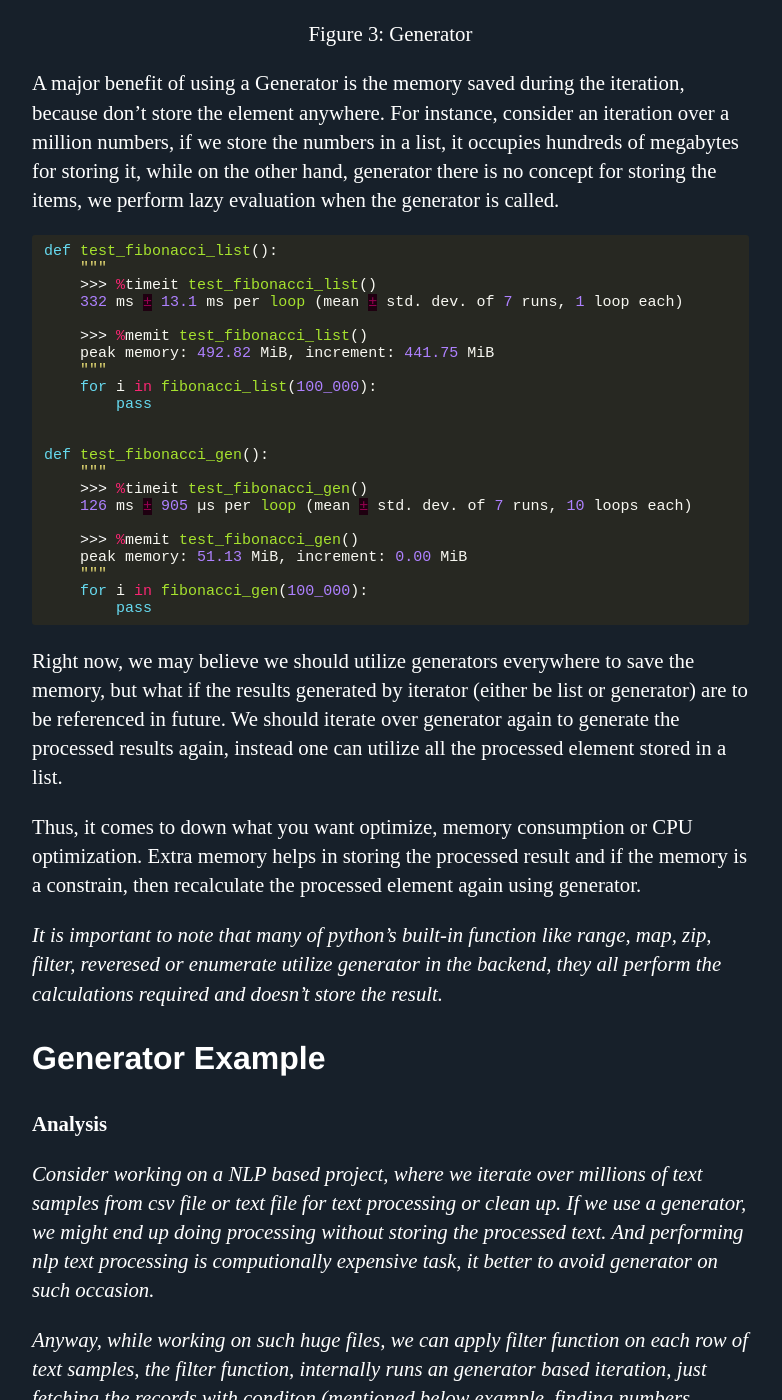
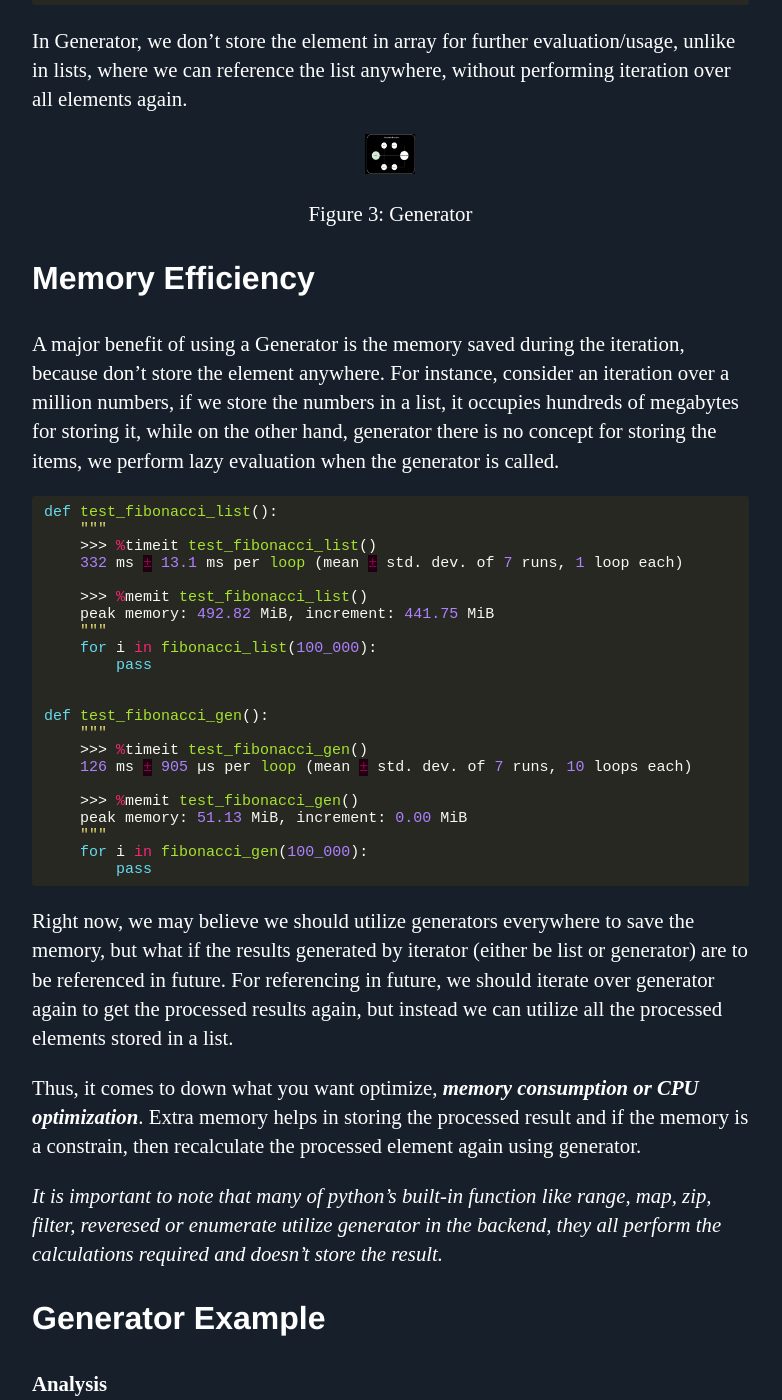
Before and after one commit to Mayurji/mayurji.github.io, a Jekyll site: the page built from _posts/2020-12-05-iterators_generators.md, in a window 1280 px wide and 1400 px high, scrolled down 1926 px. Shown: the whole window, without its empty margins (160-942 px from the left). Built offline with Jekyll 4.4.1, drawn with Linux system fonts in a browser that asks for light colours; comment, search, counter and statistics services are not loaded.

Commit message:
Update 2020-12-05-iterators_generators.md

````diff
--- a/_posts/2020-12-05-iterators_generators.md
+++ b/_posts/2020-12-05-iterators_generators.md
@@ -34,10 +36,9 @@
 ```
 
 <center>
-<img src="{{site.url}}/assets/images/iterators/iterators.png" class="post-body" style="zoom: 5%; background-color:#DCDCDC;" width="1000" height="600"/><br>
+<img src="{{site.url}}/assets/images/iterators/iterators.png" class="post-body" style="zoom: 5%; background-color:#DCDCDC;" width="1000" height="800"/><br>
 <p>Figure 1: Iterators</p>
 </center>
-
 
 *List iterator based fibonacci series*
 
@@ -67,9 +69,11 @@
 In Generator, we don't store the element in array for further evaluation/usage, unlike in lists, where we can reference the list anywhere, without performing iteration over all elements again.
 
 <center>
-<img src="{{site.url}}/assets/images/iterators/generator.png" class="post-body" style="zoom: 5%; background-color:#DCDCDC;" width="1000" height="600"/><br>
+<img src="{{site.url}}/assets/images/iterators/generator.png" class="post-body" style="zoom: 5%; background-color:#DCDCDC;" width="1000" height="800"/><br>
 <p>Figure 3: Generator</p>
 </center>
+
+### Memory Efficiency
 
 A major benefit of using a Generator is the memory saved during the iteration, because don't store the element anywhere. For instance, consider an iteration over a million numbers, if we store the numbers in a list, it occupies hundreds of megabytes for storing it, while on the other hand, generator there is no concept for storing the items, we perform lazy evaluation when the generator is called.
 
@@ -98,9 +102,9 @@
         pass
 ```
 
-Right now, we may believe we should utilize generators everywhere to save the memory, but what if the results generated by iterator (either be list or generator) are to be referenced in future. We should iterate over generator again to generate the processed results again, instead one can utilize all the processed element stored in a list.
+Right now, we may believe we should utilize generators everywhere to save the memory, but what if the results generated by iterator (either be list or generator) are to be referenced in future. For referencing in future, we should iterate over generator again to get the processed results again, but instead we can utilize all the processed elements stored in a list.
 
-Thus, it comes to down what you want optimize, memory consumption or CPU optimization. Extra memory helps in storing the processed result and if the memory is a constrain, then recalculate the processed element again using generator.
+Thus, it comes to down what you want optimize, ***memory consumption or CPU optimization***. Extra memory helps in storing the processed result and if the memory is a constrain, then recalculate the processed element again using generator.
 
 *It is important to note that many of python's built-in function like range, map, zip, filter, reveresed or enumerate utilize generator in the backend, they all perform the calculations required and doesn't store the result.*
 
````
Also changed, not shown: other parts of _posts/2020-12-05-iterators_generators.md (+3 -0 lines).
